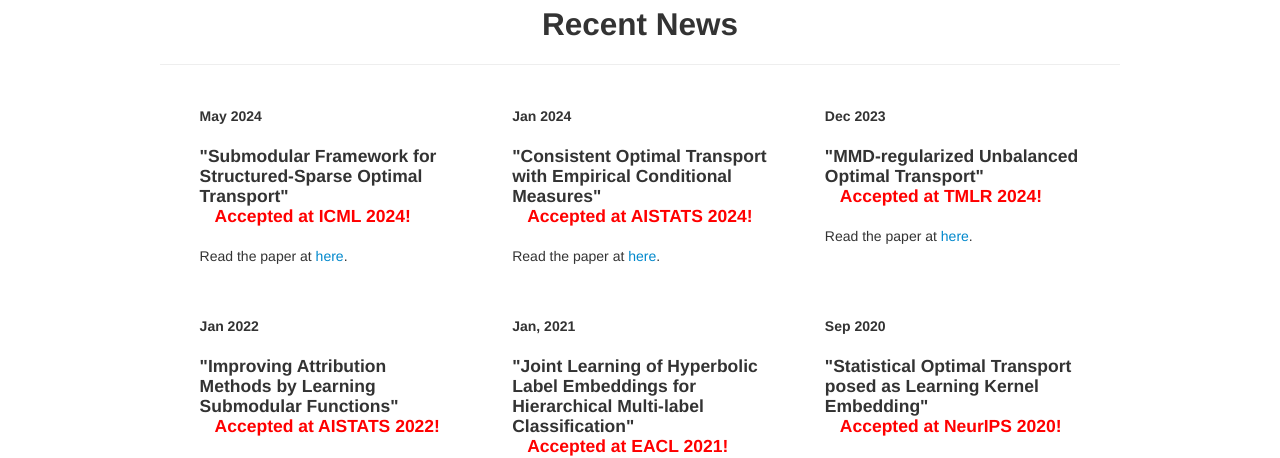
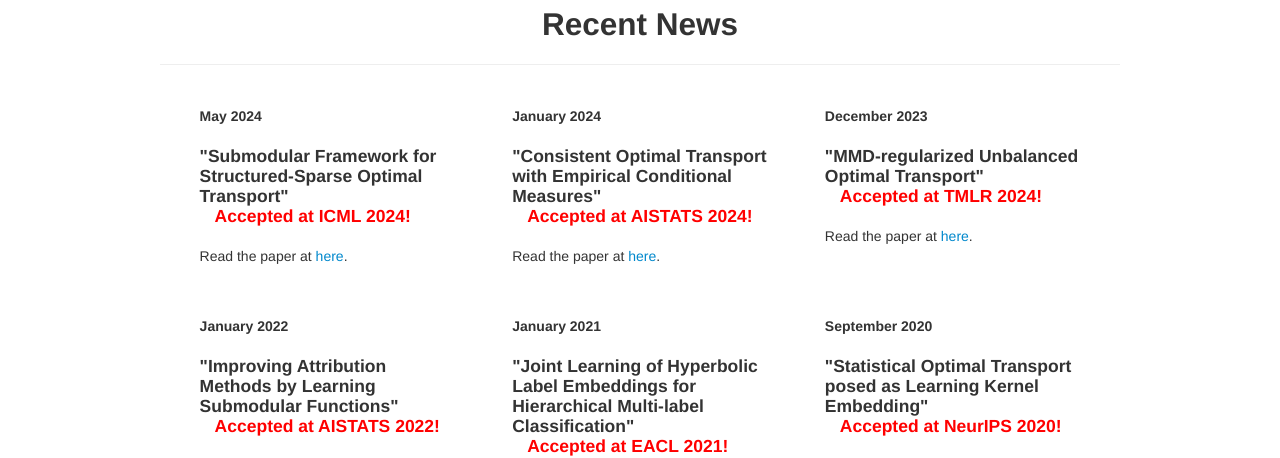
Before and after one commit to atmlr-lab/atmlr-lab.github.io, a Jekyll site: the page built from index.md, in a window 1280 px wide. Shown: the part 844-1302 px from the top of the page. Built offline with Jekyll 4.4.1, drawn with Linux system fonts in a browser that asks for light colours.

Commit message:
Use Liquid Templating for recent news section
- Add all recent papers in publications collection
- Change sample.md to be a draft collection
- Modify index.md to use liquid templates sourcing from
  _publications collection

```diff
--- a/index.md
+++ b/index.md
@@ -38,7 +38,9 @@
                         <!-- -->
                         <p></p>
                      </div>
-                  </div>
+ Test
+
+                 </div>
                </div>
                <a class="left carousel-control" href="#main-carousel" data-slide="prev">‹</a>
                <a class="right carousel-control" href="#main-carousel" data-slide="next">›</a>
@@ -58,84 +60,47 @@
                <h2 class="centered">Recent News</h2>
                <hr>
             </div>
-            <div class="span12">
-            <div class="span4 feature-item">
-               <h5> <span class="date">May 2024</span> </h5>
-               <h4 class="feature-heading">
-                  <!--<a href="https://unsplash.com/photos/rTZW4f02zY8">-->
-                  "Submodular Framework for Structured-Sparse Optimal Transport" <p style="color:red;">Accepted at ICML 2024!</p>
-               </h4>
-               <p>
-                  Read the paper at
-                  <a href="https://arxiv.org/pdf/2406.04914">here</a>.
-               </p>
-               <br/>
-            </div>
-            <div class="span4 feature-item">
-               <h5> <span class="date">Jan 2024</span> </h5>
-               <h4 class="feature-heading">
-                  <!--<a href="https://unsplash.com/photos/rTZW4f02zY8">-->
-                  "Consistent Optimal Transport with Empirical Conditional Measures" <p style="color:red;">Accepted at AISTATS 2024!</p>
-               </h4>
-               <p>
-                  Read the paper at
-                  <a href="https://arxiv.org/pdf/2305.15901.pdf">here</a>.
-               </p>
-               <br/>
-            </div>
-            <div class="span4 feature-item">
-               <h5> <span class="date">Dec 2023</span> </h5>
-               <h4 class="feature-heading">
-                  <!--<a href="https://unsplash.com/photos/rTZW4f02zY8">-->
-                  "MMD-regularized Unbalanced Optimal Transport" <p style="color:red;">Accepted at TMLR 2024!</p>
-               </h4>
-               <p>
-                  Read the paper at
-                  <a href="https://arxiv.org/pdf/2011.05001.pdf">here</a>.
-               </p>
-               <br/>
-            </div>
-            </div>
+			<div class="span12">
 
-            <div class="span12">
-            <div class="span4 feature-item">
-               <h5> <span class="date">Jan 2022</span> </h5>
-               <h4 class="feature-heading">
-                  <!--<a href="https://unsplash.com/photos/rTZW4f02zY8">-->
-                  "Improving Attribution Methods by Learning Submodular Functions" <p style="color:red;">Accepted at AISTATS 2022!</p>
-               </h4>
-               <p>
-                  Read the paper at
-                  <a href="https://arxiv.org/pdf/2104.09073.pdf">here</a>.
-               </p>
-               <br/>
-            </div>
-            <div class="span4 feature-item">
-               <h5> <span class="date"> Jan, 2021 </span> </h5>
-               <h4 class="feature-heading">
-                  <!--<a href="https://unsplash.com/photos/CPmrdbbpnXg">-->
-                  "Joint Learning of Hyperbolic Label Embeddings for Hierarchical Multi-label Classification" <p style="color:red;">Accepted at EACL 2021!</p>
-               </h4>
-               <p>
-                  Read the paper at <a href="https://arxiv.org/pdf/2101.04997.pdf">here</a>.
-               </p>
-               <br/>
-            </div>
-            <div class="span4 feature-item">
-                  <h5> <span class="date">Sep 2020</span> </h5>
-                  <h4 class="feature-heading">
-                     <!--<a href="http://mechanical.illinois.edu/news/miljkovic-pleased-join-%E2%80%98powerhouse%E2%80%99-illinois">-->
-                     "Statistical Optimal Transport posed as Learning Kernel Embedding"<p style="color:red;">Accepted at NeurIPS 2020!</p>
-                  </h4>
+<!-- This might be hacky, need to investigate further -->
+{% assign pubs = site.publications | reverse %}
+{% for publication in pubs limit:3 %}
+<div class="span4 feature-item">
+  <h5>
+	<span class="date">{{publication.date | date: "%B %Y" }}</span>
+  </h5>
+<h4 class="feature-heading">
+    "{{publication.title}}"
+    <p style="color:red;">Accepted at {{publication.venue}}!</p>
+</h4>
+<p>
+Read the paper at
+<a href="{{publication.pdfurl}}">here</a>.
+</p>
+<br/>
+</div>
+{% endfor %}
+</div>
+<div class="span12">
 
-                  <p>
-                     Read the paper at
-                  <a href="https://arxiv.org/pdf/2002.03179.pdf">here</a>.
-                  </p>
-                  <br/>
-            </div>
-            </div>
-         </div>
-      </div>
+{% for publication in pubs limit:3 offset:3%}
+<div class="span4 feature-item">
+  <h5>
+	<span class="date">{{publication.date | date: "%B %Y" }}</span>
+  </h5>
+<h4 class="feature-heading">
+    "{{publication.title}}"
+    <p style="color:red;">Accepted at {{publication.venue}}!</p>
+</h4>
+<p>
+Read the paper at
+<a href="{{publication.pdfurl}}">here</a>.
+</p>
+<br/>
+</div>
+{% endfor %}
+</div>
+</div>
+</div>
    </div>
 </body>
```
Also changed, not shown: _publications/cot.md (+1 -1 lines), _publications/multilabel_classification.md (added, +11 -0 lines), _publications/sample.md (+1 -0 lines), _publications/submodular.md (added, +11 -0 lines), _publications/uot.md (added, +11 -0 lines).
